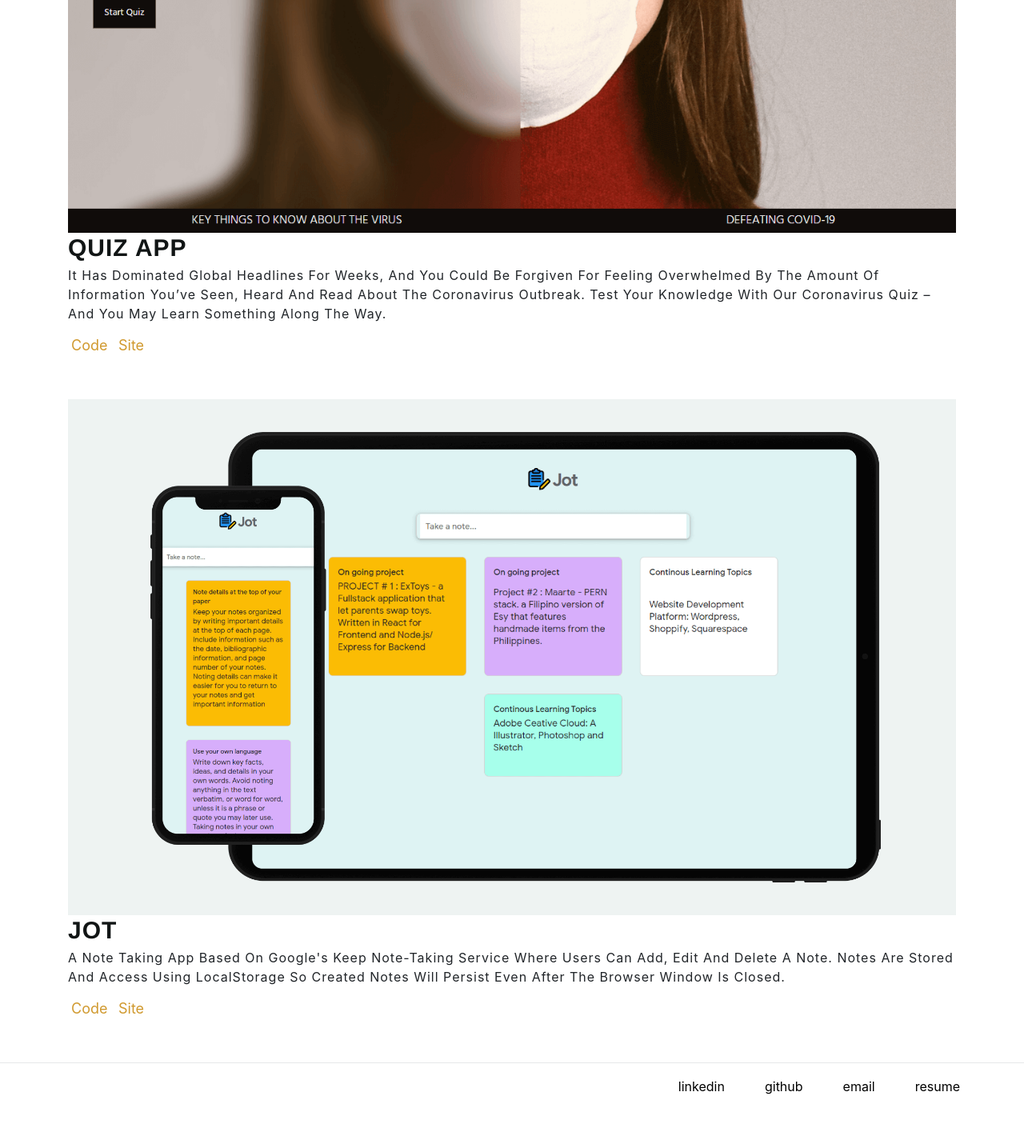
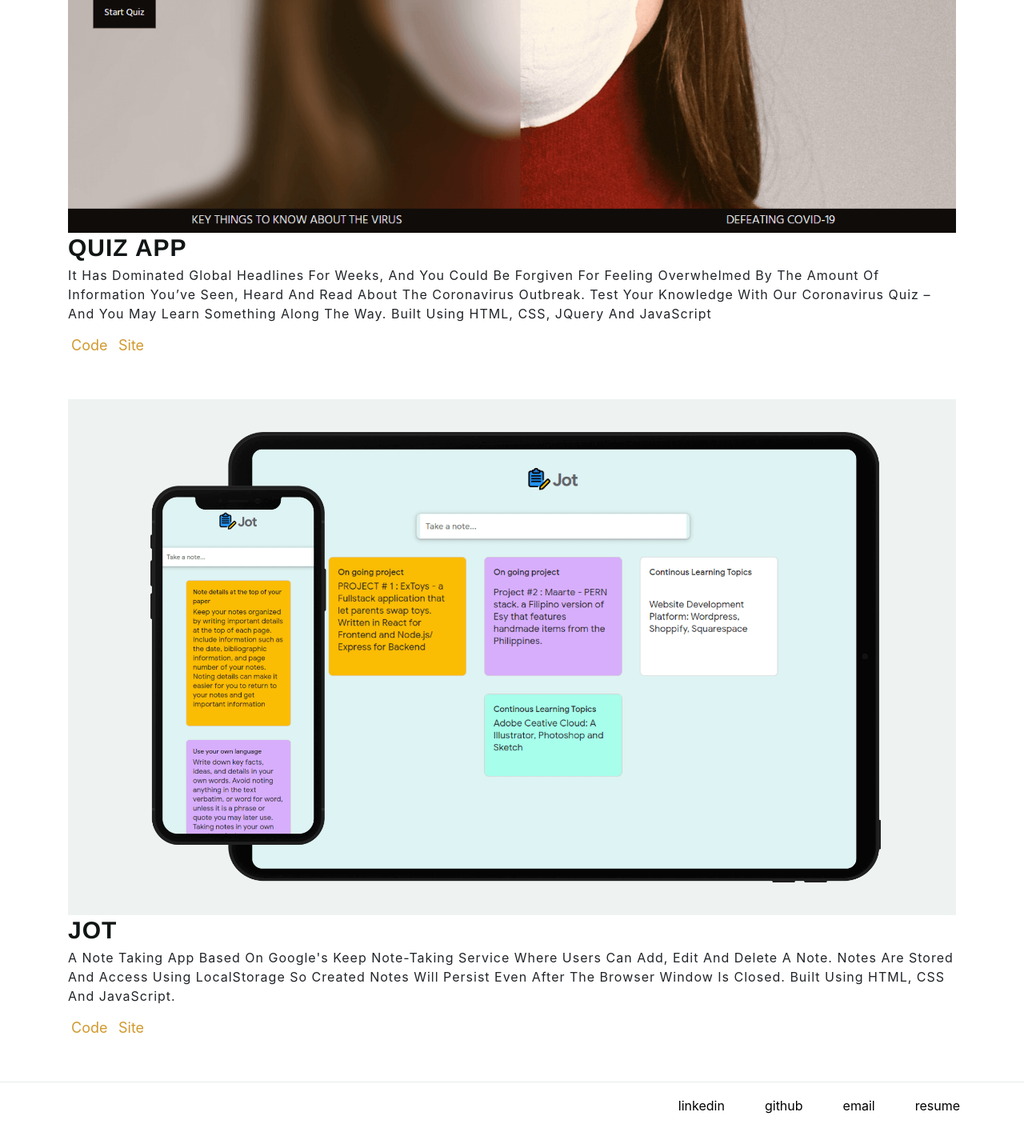
Before and after one commit to gracebodur/mgbportfolio, a React (Create React App) app: page / in a window 1280 px wide. Shown: the part 5967-7392 px from the top of the page at 80% size. Before the commit the page ends 7368 px from the top, so only its background shows below. Built offline with nearby package versions, Linux system fonts and the light colour scheme.

Commit message:
Update project descriptions

```diff
--- a/src/projectItems.js
+++ b/src/projectItems.js
@@ -33,7 +33,7 @@ const projectItems = [
         id: 4,
         imgUrl: quizapp,
         title: 'Quiz App',
-        description: "It has dominated global headlines for weeks, and you could be forgiven for feeling overwhelmed by the amount of information you’ve seen, heard and read about the coronavirus outbreak. Test your knowledge with our coronavirus quiz – and you may learn something along the way.",
+        description: "It has dominated global headlines for weeks, and you could be forgiven for feeling overwhelmed by the amount of information you’ve seen, heard and read about the coronavirus outbreak. Test your knowledge with our coronavirus quiz – and you may learn something along the way. Built using HTML, CSS, jQuery and JavaScript",
         liveLink: 'https://gracebodur.github.io/covid-19-quizapp/',
         codeLink: 'https://github.com/gracebodur/covid-19-quizapp.git'
     },
@@ -41,7 +41,7 @@ const projectItems = [
         id: 5,
         imgUrl: jot,
         title: 'Jot',
-        description: "A note taking app based on Google's Keep note-taking service where users can add, edit and delete a note. Notes are stored and access using LocalStorage so created notes will persist even after the browser window is closed.",
+        description: "A note taking app based on Google's Keep note-taking service where users can add, edit and delete a note. Notes are stored and access using LocalStorage so created notes will persist even after the browser window is closed. Built using HTML, CSS and JavaScript.",
         liveLink: 'https://gracebodur.github.io/jot/',
         codeLink: 'https://github.com/gracebodur/jot'
     }
```
Also changed, not shown: 1 other file (tests, documents, lock files or other folders).
